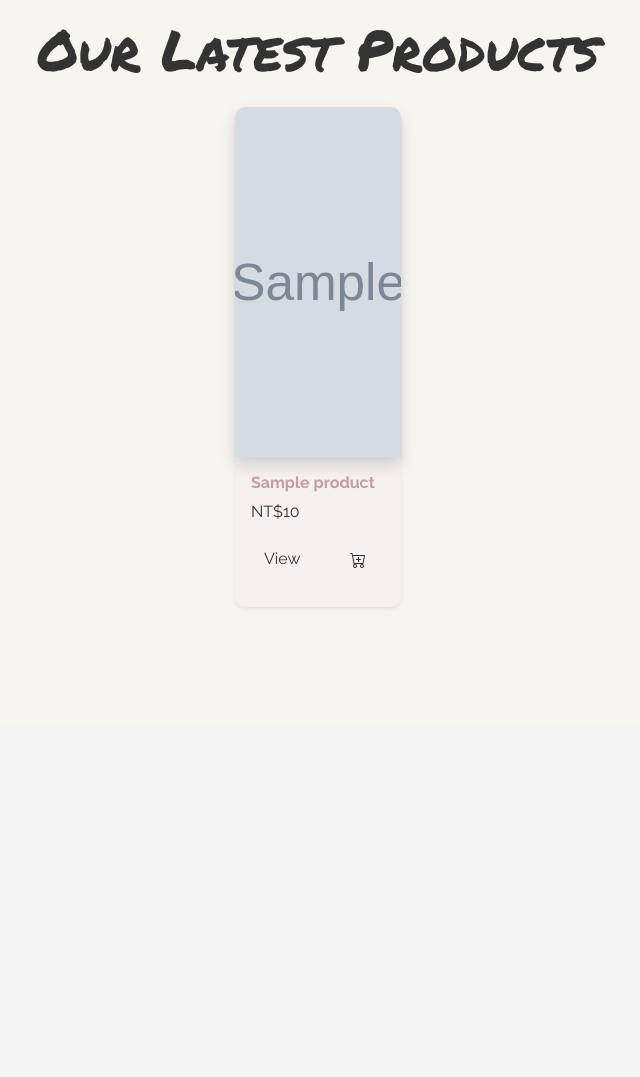
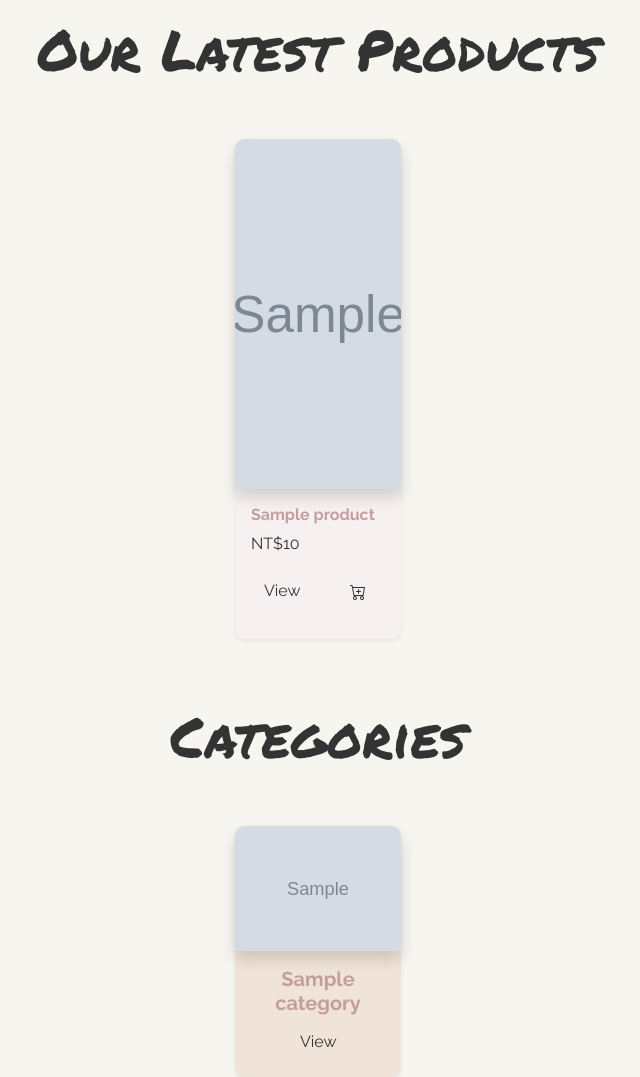
Before and after one commit to RoyMagnussen/CottonBox-Data-Centric, a Flask app: template templates/en_gb/index.html in a window 1280 px wide. Shown: the part 74-1151 px from the top of the page, without its empty margins (322-962 px from the left). Before the commit the page ends 683 px from the top, so only its background shows below. Run offline with Flask 2, Linux system fonts and the light colour scheme; the template is opened without the code that fills it: most values are stand-ins (such as "Sample title", 1, 10 or a date in 2020); grey boxes marked "Sample" are stand-in pictures; some libraries are stand-ins or nearby versions; some web fonts are replaced.

Commit message:
Feature/11 categories section (#12)
* Created category card.

* Updated product card styling.

* Created categories section.

* Created custom category card styles.

* Updated existinf features section and Table of Content.

```diff
--- a/static/css/style.css
+++ b/static/css/style.css
@@ -41,6 +41,19 @@ body {
     object-fit: cover;
 }
 
+.category-card {
+    background-color: #f0e4d8;
+    border-radius: 10px !important;
+}
+
+.category-card-img {
+    border-top-left-radius: 10px;
+    border-top-right-radius: 10px;
+    width: 100%;
+    height: 70%;
+    object-fit: cover;
+}
+
 .add-to-cart-modal {
     background-color: #f6f5f0;
     border-radius: 10px;
--- /dev/null
+++ b/templates/en_gb/includes/_category_card.html
@@ -0,0 +1,14 @@
+<div class="col-12 col-sm-6 col-md-4 col-lg-3 col-xl-2">
+    <div class="card mt-5 border-0 shadow-sm rounded-0 category-card hvr-grow">
+        <img class="card-img-top category-card-img shadow" src="{{ category.image }}" alt="{{ category.name }} Representation Image">
+        <div class="card-body">
+            <h5 class="card-title fw-bolder text-supple text-center">{{ category.name }}</h5>
+            <div class="row text-center">
+                <div class="col-12 text-center">
+                    <!-- TODO: Add url_for function for category page -->
+                    <a href="#" class="btn rounded-0 hvr-underline-from-center">View</a>
+                </div>
+            </div>
+        </div>
+    </div>
+</div>
--- a/templates/en_gb/includes/_product_card.html
+++ b/templates/en_gb/includes/_product_card.html
@@ -1,5 +1,5 @@
 <div class="col-12 col-sm-6 col-md-4 col-lg-3 col-xl-2">
-    <div class="card mt-3 border-0 shadow-sm rounded-0 product-card hvr-grow">
+    <div class="card mt-5 border-0 shadow-sm rounded-0 product-card hvr-grow">
         <img class="card-img-top product-card-img shadow" src="{{ product.image_url[0] }}" alt="{{ product.name }}">
         {% if product.on_sale %}
         <span class="badge mt-1">ON SALE!</span>
--- a/templates/en_gb/index.html
+++ b/templates/en_gb/index.html
@@ -42,4 +42,13 @@
         {% endfor %}
     </div>
 </div>
+<!-- Categories Section -->
+<div class="container pt-3 mt-5">
+    <h1 class="display-4 section-heading text-center">Categories</h1>
+    <div class="row justify-content-center">
+        {% for category in context.categories %}
+            {% include 'en_gb/includes/_category_card.html' %}
+        {% endfor %}
+    </div>
+</div>
 {% endblock content %}
```
Also changed, not shown: README.md.
